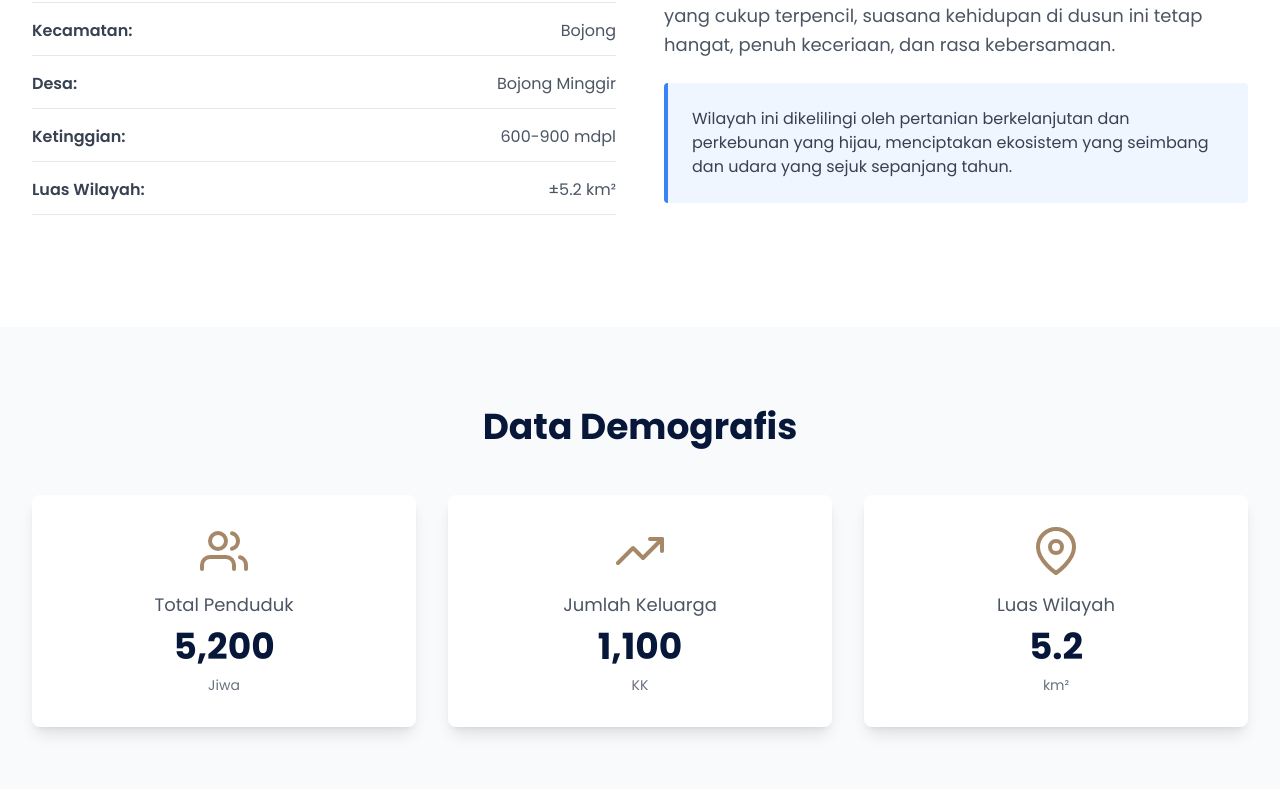
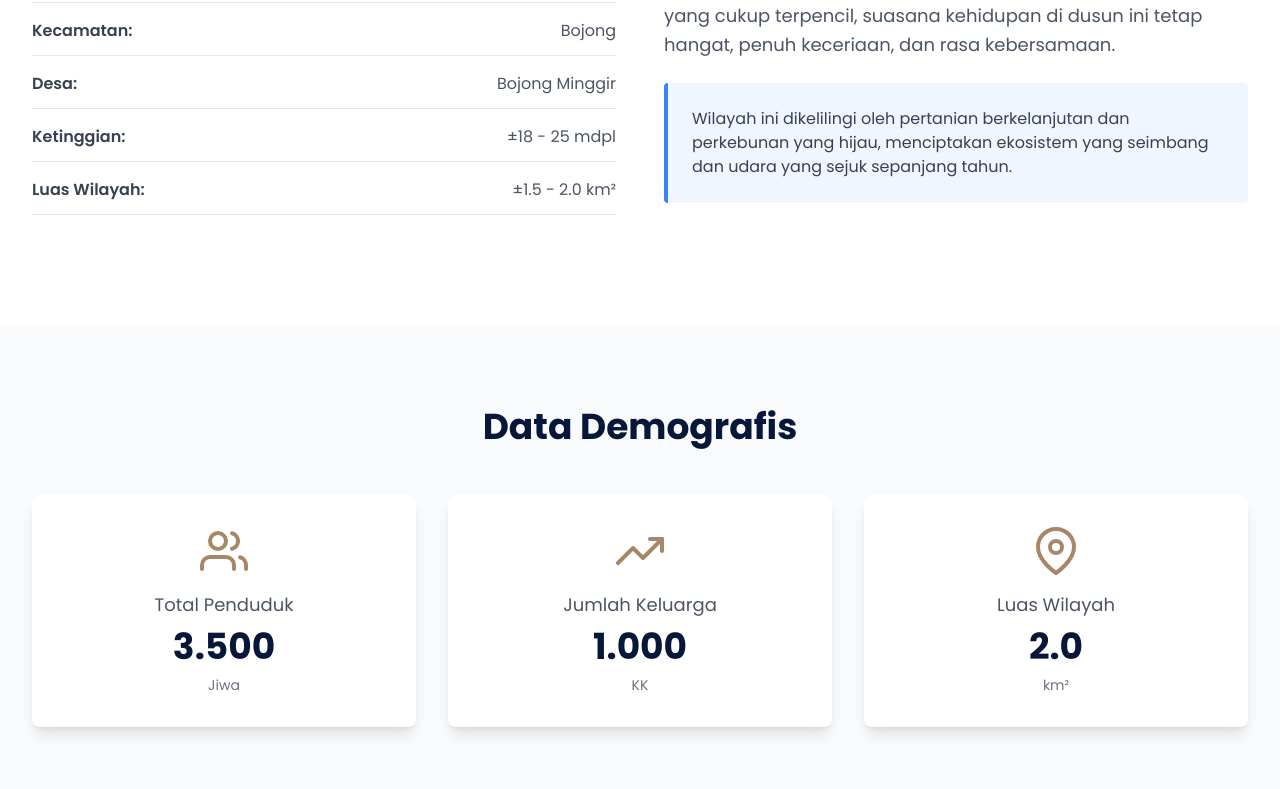
Before and after one commit to Panjullauditore/bojongminggir, a React (Vite) app: page /profil in a window 1280 px wide. Shown: the part 531-1320 px from the top of the page. Built offline with nearby package versions, Linux system fonts and the light colour scheme.

Commit message:
update data terbaru

```diff
--- a/src/components/Footer.jsx
+++ b/src/components/Footer.jsx
@@ -38,8 +38,6 @@ export default function Footer() {
             <ul className="space-y-2">
               <li><Link to="/" className="hover:text-secondary transition-colors">Beranda</Link></li>
               <li><Link to="/profil" className="hover:text-secondary transition-colors">Profil Desa</Link></li>
-              <li><Link to="/#potensi" className="hover:text-secondary transition-colors">Potensi</Link></li>
-              <li><Link to="/#berita" className="hover:text-secondary transition-colors">Berita</Link></li>
               <li><Link to="/kontak" className="hover:text-secondary transition-colors">Kontak Kami</Link></li>
             </ul>
           </div>
@@ -66,10 +64,6 @@ export default function Footer() {
 
         <div className="border-t border-slate-800 pt-8 flex flex-col md:flex-row justify-between items-center text-sm text-slate-500">
           <p>© {currentYear} Pemerintah Desa Bojong Minggir. All rights reserved.</p>
-          <div className="flex space-x-6 mt-4 md:mt-0">
-            <a href="#" className="hover:text-white transition-colors">Kebijakan Privasi</a>
-            <a href="#" className="hover:text-white transition-colors">Syarat & Ketentuan</a>
-          </div>
         </div>
       </div>
     </footer>
--- a/src/pages/Home.jsx
+++ b/src/pages/Home.jsx
@@ -9,8 +9,8 @@ export default function Home() {
     kabupaten: 'Pekalongan',
     kecamatan: 'Bojong',
     desa: 'Bojong Minggir',
-    luas: '±5.2 km²',
-    ketinggian: '650-900 mdpl',
+    luas: '±1.5 - 2.0 km²',
+    ketinggian: '±18 - 25 mdpl',
     deskripsi: 'Desa Bojong Minggir merupakan bagian dari Kecamatan Bojong, Kabupaten Pekalongan, dengan sebagian besar penduduk bermata pencaharian sebagai petani. Terletak di daerah yang memiliki keindahan alam dan potensi pertanian yang luar biasa.',
     karakteristik: 'Wilayah ini dikelilingi oleh pertanian berkelanjutan dan perkebunan yang hijau, menciptakan ekosistem yang seimbang dan udara yang sejuk sepanjang tahun.'
   }
--- a/src/pages/ProfilePage.jsx
+++ b/src/pages/ProfilePage.jsx
@@ -49,11 +49,11 @@ export default function ProfilePage() {
                 </div>
                 <div className="flex justify-between border-b border-gray-200 pb-3">
                   <span className="font-semibold text-gray-700">Ketinggian:</span>
-                  <span className="text-gray-600">600-900 mdpl</span>
+                  <span className="text-gray-600">±18 - 25 mdpl</span>
                 </div>
                 <div className="flex justify-between border-b border-gray-200 pb-3">
                   <span className="font-semibold text-gray-700">Luas Wilayah:</span>
-                  <span className="text-gray-600">±5.2 km²</span>
+                  <span className="text-gray-600">±1.5 - 2.0 km²</span>
                 </div>
               </div>
             </motion.div>
@@ -92,7 +92,7 @@ export default function ProfilePage() {
             >
               <FiUsers size={48} className="mx-auto text-secondary mb-4" />
               <p className="text-gray-600 text-lg mb-2">Total Penduduk</p>
-              <p className="text-4xl font-bold text-primary">5,200</p>
+              <p className="text-4xl font-bold text-primary">3.500 </p>
               <p className="text-sm text-gray-500 mt-2">Jiwa</p>
             </motion.div>
 
@@ -105,7 +105,7 @@ export default function ProfilePage() {
             >
               <FiTrendingUp size={48} className="mx-auto text-secondary mb-4" />
               <p className="text-gray-600 text-lg mb-2">Jumlah Keluarga</p>
-              <p className="text-4xl font-bold text-primary">1,100</p>
+              <p className="text-4xl font-bold text-primary">1.000</p>
               <p className="text-sm text-gray-500 mt-2">KK</p>
             </motion.div>
 
@@ -118,7 +118,7 @@ export default function ProfilePage() {
             >
               <FiMapPin size={48} className="mx-auto text-secondary mb-4" />
               <p className="text-gray-600 text-lg mb-2">Luas Wilayah</p>
-              <p className="text-4xl font-bold text-primary">5.2</p>
+              <p className="text-4xl font-bold text-primary">2.0</p>
               <p className="text-sm text-gray-500 mt-2">km²</p>
             </motion.div>
           </div>
```
